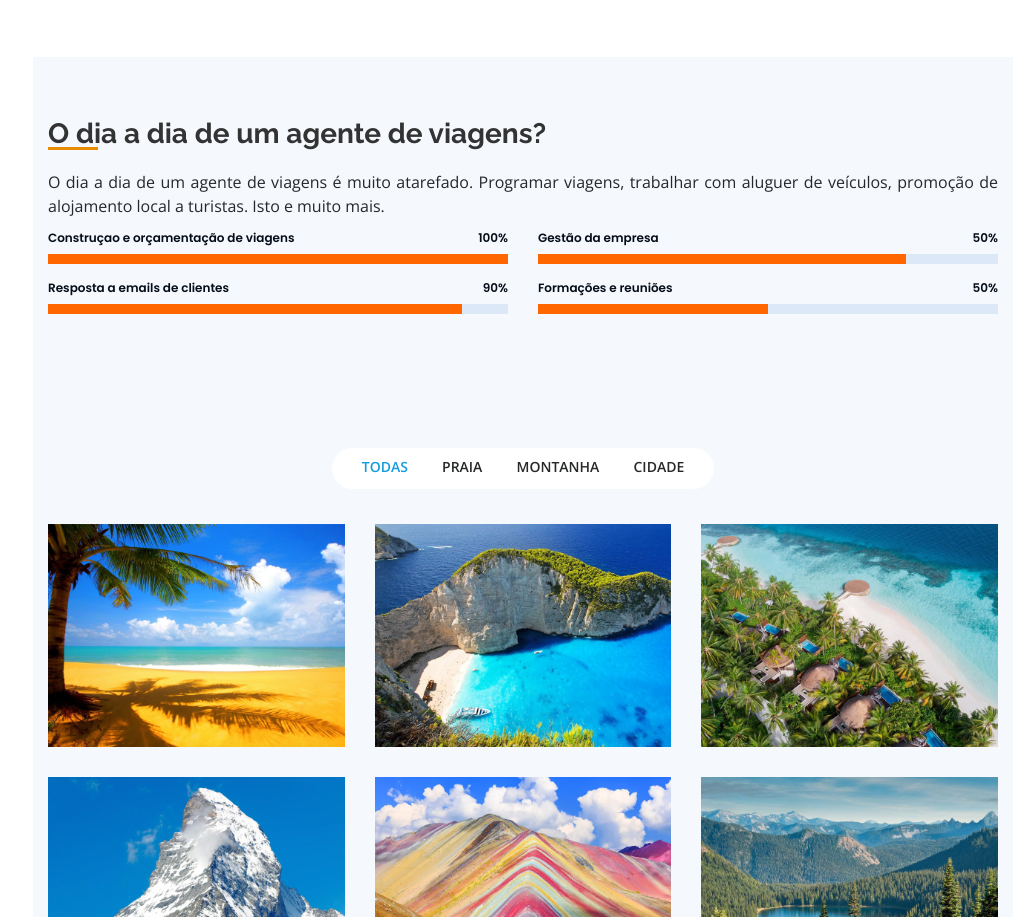
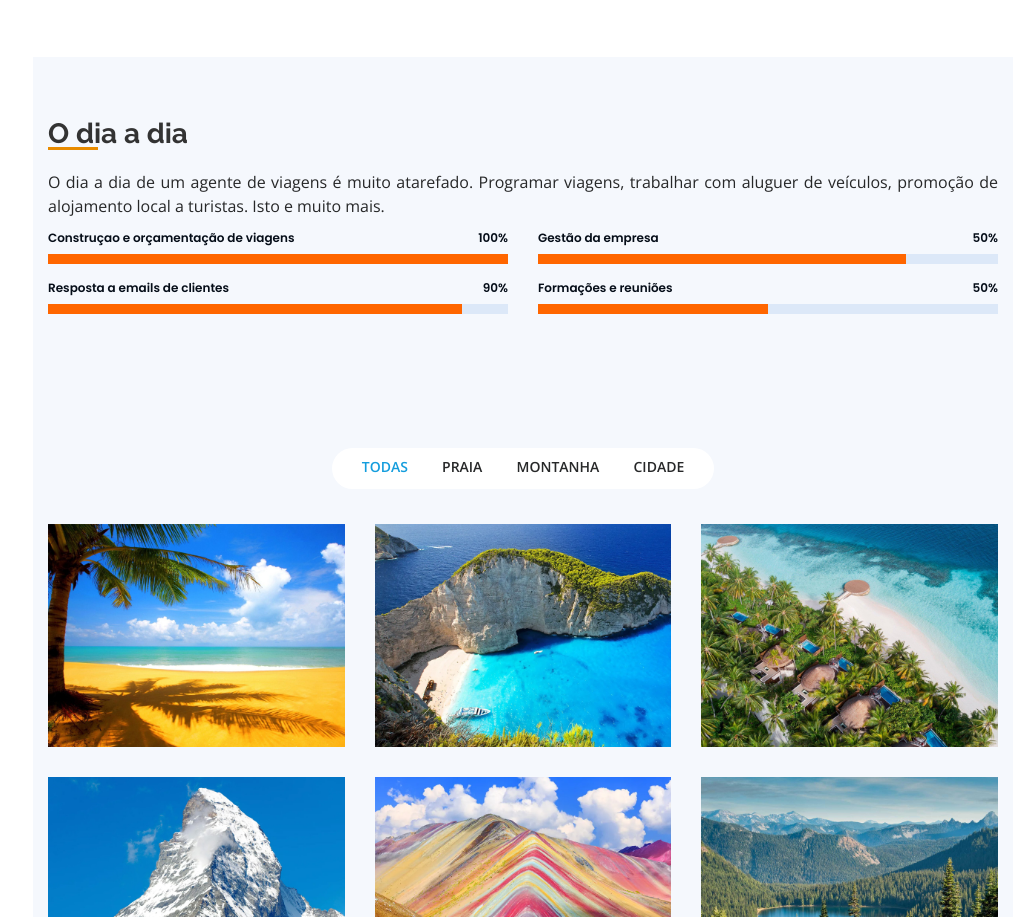
Before and after one commit to pedrotome1981/voarmaisaltoviagens.io, a plain HTML site: page index.html in a window 1280 px wide. Shown: the part 1244-2161 px from the top of the page, without its empty margins (267-1280 px from the left). Drawn offline with nearby package versions, Linux system fonts and the light colour scheme.

Commit message:
Update index.html

```diff
--- a/index.html
+++ b/index.html
@@ -27,12 +27,6 @@
   <!-- Template Main CSS File -->
   <link href="assets/css/style.css" rel="stylesheet">
 
-  <!-- =======================================================
-  * Template Name: iPortfolio - v1.5.1
-  * Template URL: https://bootstrapmade.com/iportfolio-bootstrap-portfolio-websites-template/
-  * Author: BootstrapMade.com
-  * License: https://bootstrapmade.com/license/
-  ======================================================== -->
 </head>
 
 <body>
@@ -120,7 +114,7 @@
       <div class="container">
 
         <div class="section-title">
-          <h2>O dia a dia de um agente de viagens?</h2>
+          <h2>O dia a dia</h2>
           <p>O dia a dia de um agente de viagens é muito atarefado. Programar viagens, trabalhar com aluguer de veículos, promoção de alojamento local a turistas. Isto e muito mais.</p>
         </div>
 
```
